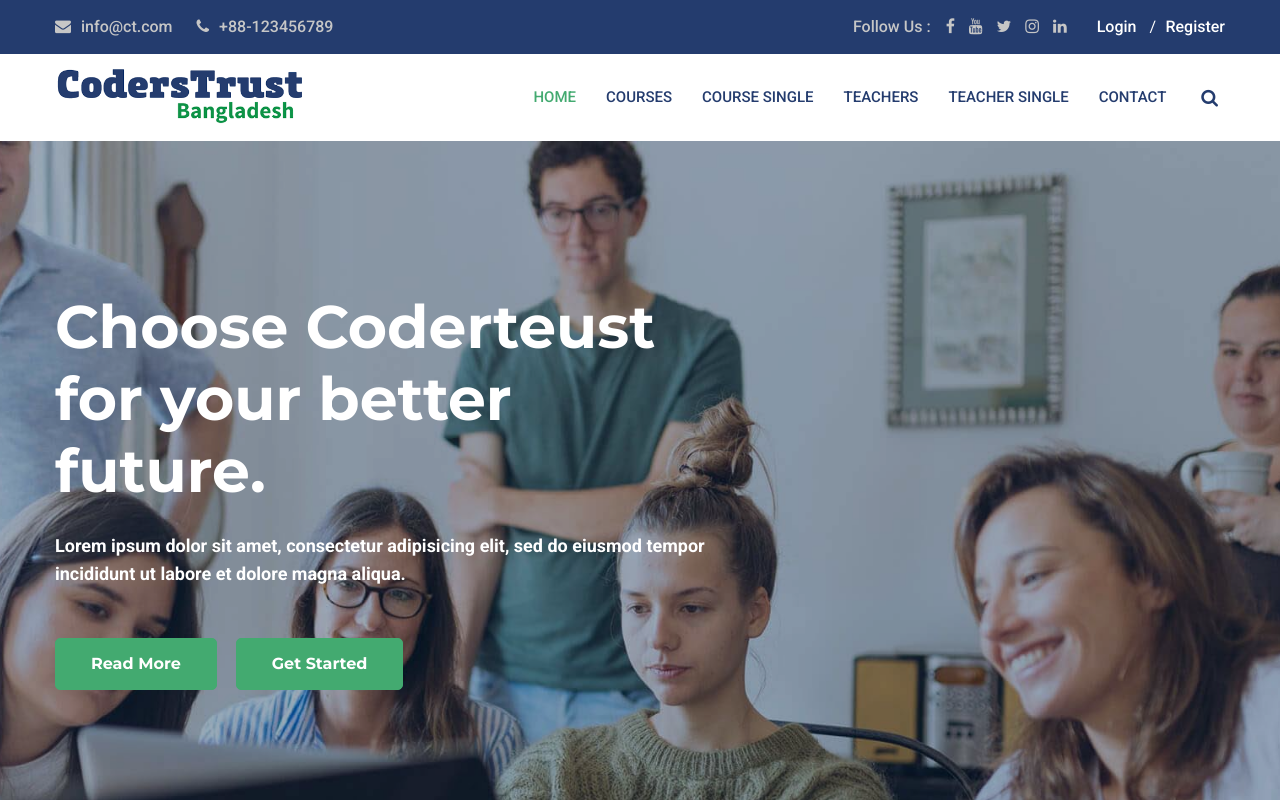
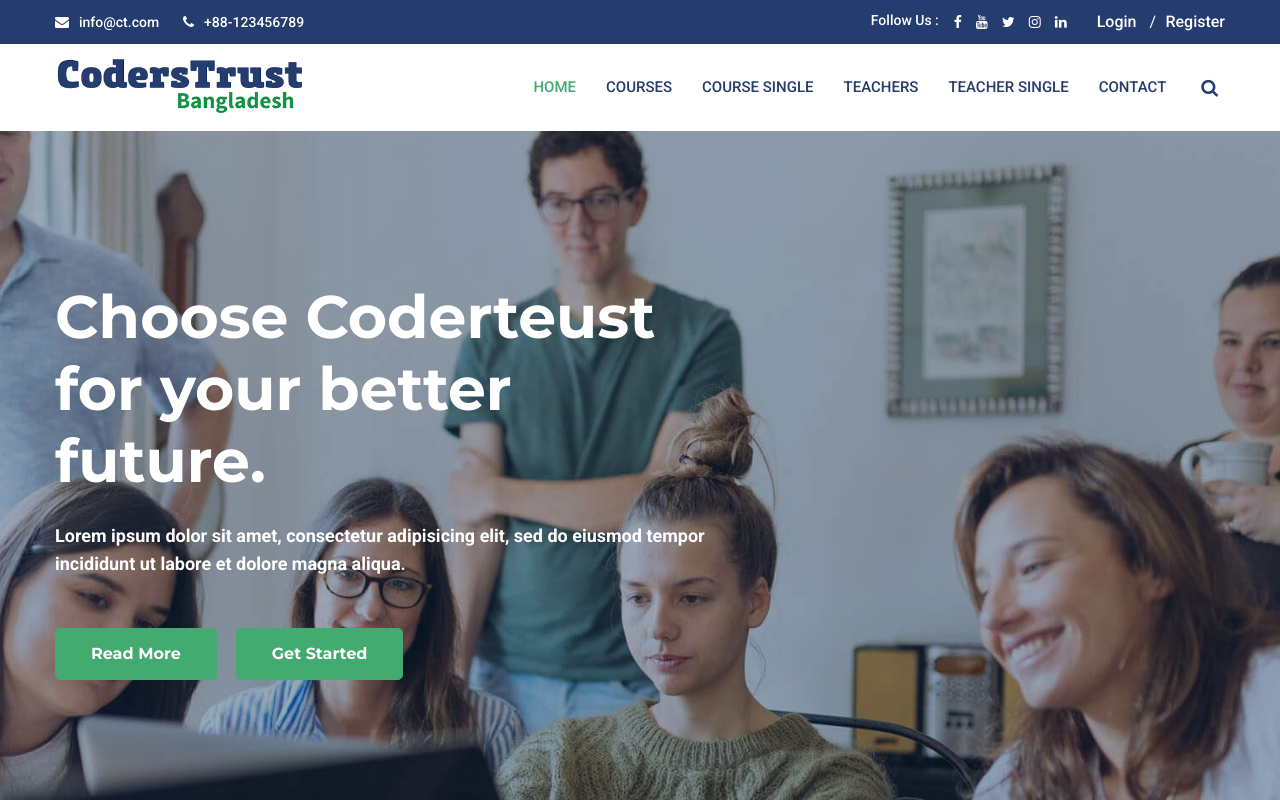
Before and after one commit to pritom-dip/ct-html, a plain HTML site: page index.html in a window 1280 px wide. Shown: the top 800 px of the page. Drawn offline with Linux system fonts and the light colour scheme.

Commit message:
refactor files

```diff
--- a/css/style.css
+++ b/css/style.css
@@ -12,6 +12,9 @@ body {
 }
 img {
     max-width: 100%;
+}
+*:focus {
+    outline: none;
 }
 a:focus, input:focus, textarea:focus, button:focus {
     text-decoration: none;
@@ -146,14 +149,14 @@ p {
 
 .header-top {
     background-color: #243c6e;
-    padding-top: 15px;
-    padding-bottom: 15px;
+    padding-top: 10px;
+    padding-bottom: 10px;
 }
 .header-contact ul li {
     display: inline-block;
     margin-right: 20px;
-    color: #c6c6c6;
-    font-size: 16px;
+    color: #fff;
+    font-size: 14px;
     font-weight: 500;
 }
 .header-contact ul li:last-child {
@@ -163,15 +166,15 @@ p {
     margin-right: 10px;
 }
 .header-contact ul li a {
-    color: #c6c6c6;
+    color: #fff;
     font-weight: 500;
-    font-size: 16px;
+    font-size: 14px;
 }
 .header-right {}
 .header-right .social {}
 .header-right .social .follow-us {
-    font-size: 16px;
-    color: #c6c6c6;
+    font-size: 14px;
+    color: #fff;
     padding-right: 10px;
     font-weight: 500;
 }
@@ -181,8 +184,8 @@ p {
     padding: 0 5px;
 }
 .header-right .social ul li a {
-    color: #c6c6c6;
-    font-size: 16px;
+    color: #fff;
+    font-size: 14px;
 }
 .header-right .social ul li a:hover {
     color: #fff;
--- a/index.html
+++ b/index.html
@@ -72,8 +72,8 @@
                             </div> <!-- social -->
                             <div class="login-register">
                                 <ul>
-                                    <li><a href="register.html">Login</a></li>
-                                    <li><a href="register.html">Register</a></li>
+                                    <li><a href="#">Login</a></li>
+                                    <li><a href="#">Register</a></li>
                                 </ul>
                             </div>
                         </div> <!-- header right -->
@@ -642,7 +642,7 @@
                 <div class="col-lg-6">
                     <div class="single-testimonial">
                         <div class="testimonial-thum">
-                            <img src="images/testimonial/t-1.jpg" alt="Testimonial">
+                            <img src="images/testimonial/t-3.jpg" alt="Testimonial">
                             <div class="quote">
                                 <i class="fa fa-quote-right"></i>
                             </div>
@@ -657,7 +657,7 @@
                 <div class="col-lg-6">
                     <div class="single-testimonial">
                         <div class="testimonial-thum">
-                            <img src="images/testimonial/t-2.jpg" alt="Testimonial">
+                            <img src="images/testimonial/t-3.jpg" alt="Testimonial">
                             <div class="quote">
                                 <i class="fa fa-quote-right"></i>
                             </div>
```
Also changed, not shown: contact.html (+2 -2 lines), courses-single.html (+2 -2 lines), courses.html (+2 -2 lines), teachers-single.html (+2 -2 lines), teachers.html (+2 -2 lines), images/testimonial/t-1.jpg (deleted), images/testimonial/t-2.jpg (deleted).
